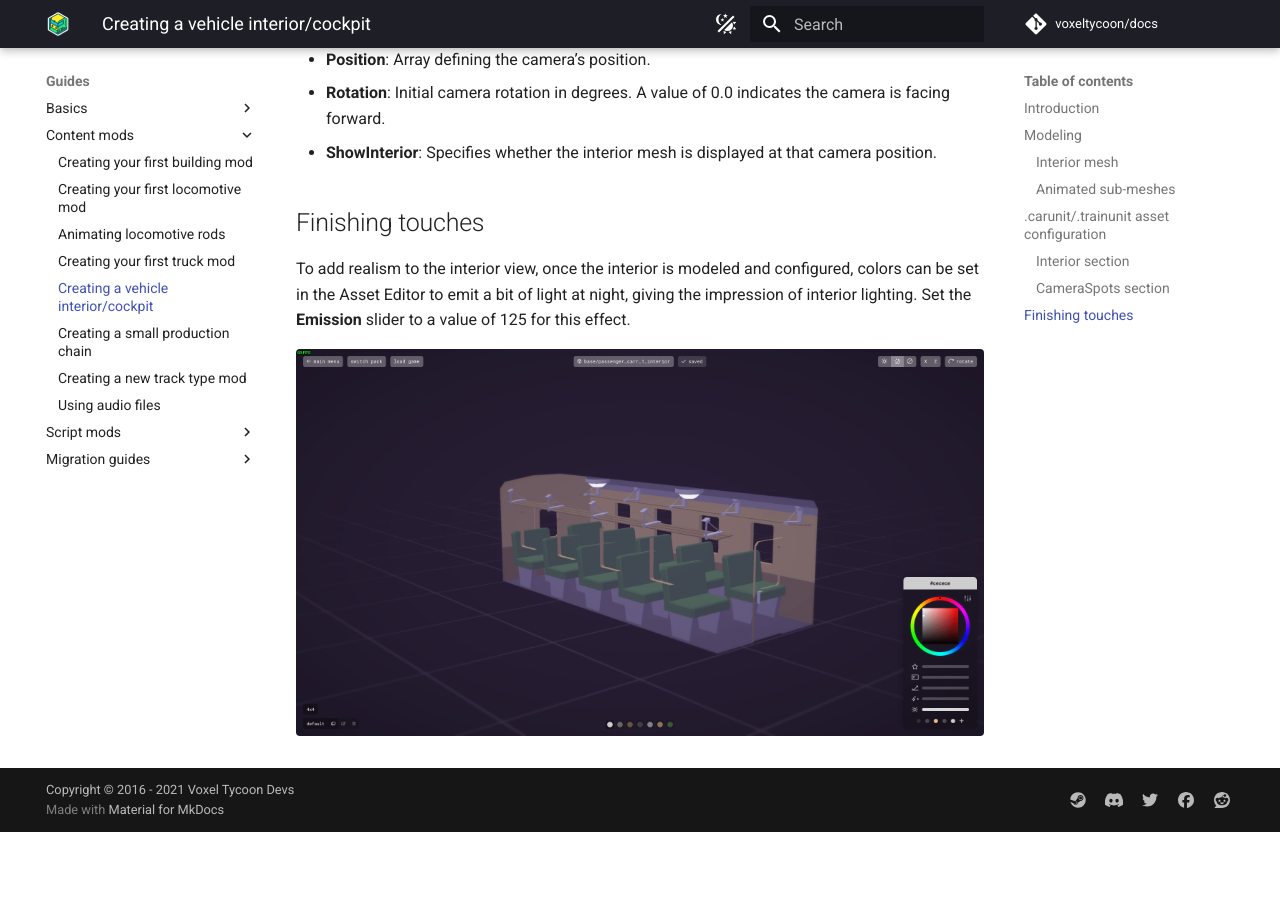
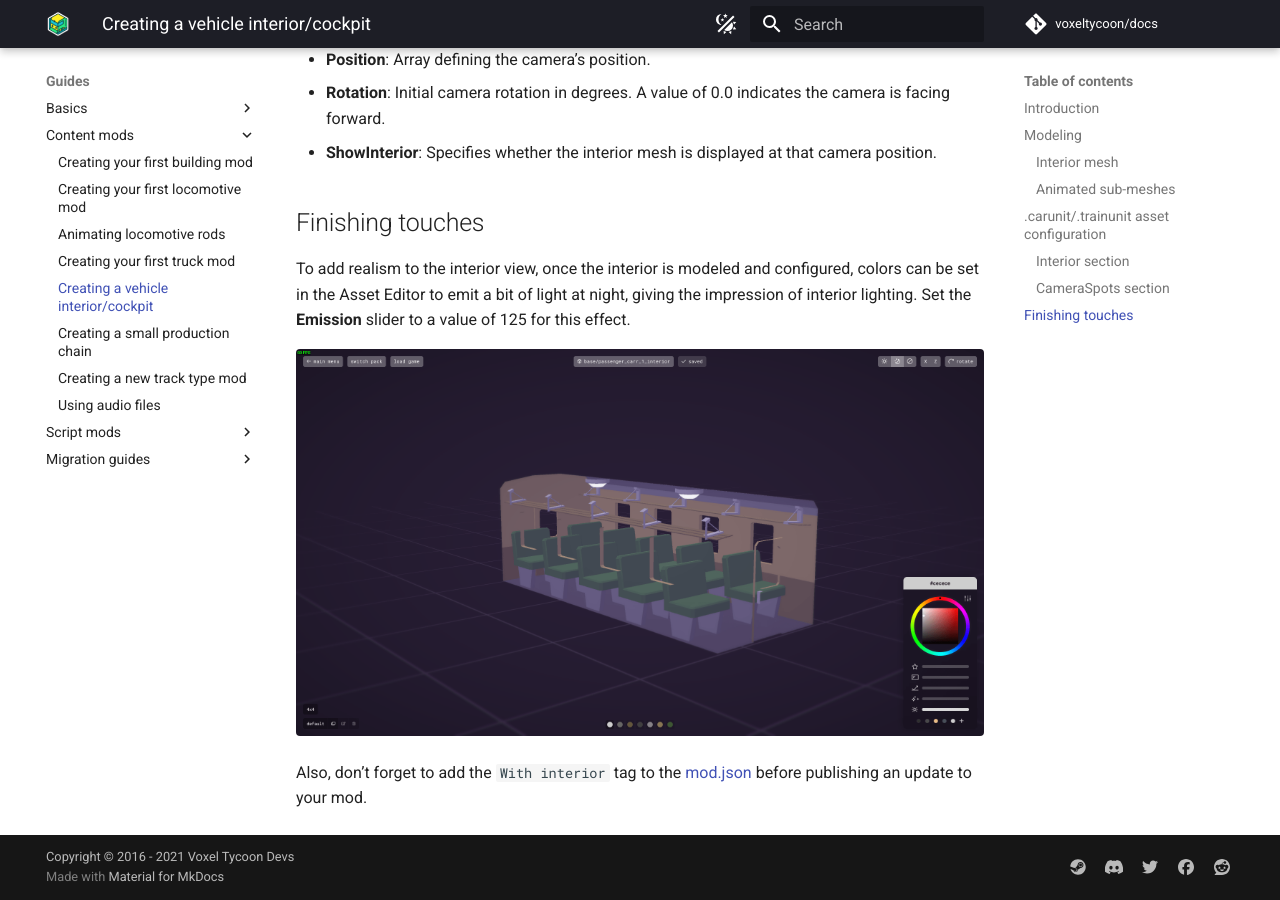
Before and after one commit to voxeltycoon/docs, an MkDocs documentation site: the page built from docs/guides/content-mods/creating-vehicle-interior.md, in a window 1280 px wide and 900 px high, scrolled down 4242 px. Built offline with MkDocs 1.6.1 and Material for MkDocs 9.7.7, drawn with Linux system fonts in a browser that asks for light colours; comment, search, counter and statistics services are not loaded; before the commit the page ends 5074 px from its top, so only the background shows below that.

Commit message:
Update creating-vehicle-interior.md
Mentioned the new 'With interior' Workshop tag.

```diff
--- a/docs/guides/content-mods/creating-vehicle-interior.md
+++ b/docs/guides/content-mods/creating-vehicle-interior.md
@@ -126,3 +126,5 @@ Each subsection includes:
 To add realism to the interior view, once the interior is modeled and configured, colors can be set in the Asset Editor to emit a bit of light at night, giving the impression of interior lighting. Set the **Emission** slider to a value of 125 for this effect.
 
 ![](/images/creating-vehicle-interior/3.png)
+
+Also, don’t forget to add the `With interior` tag to the [mod.json](/guides/basics/mod.json/) before publishing an update to your mod.
```
